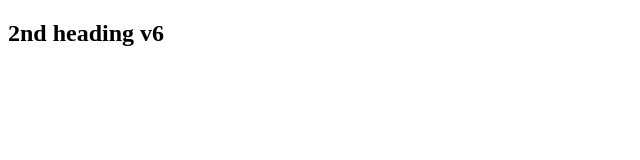
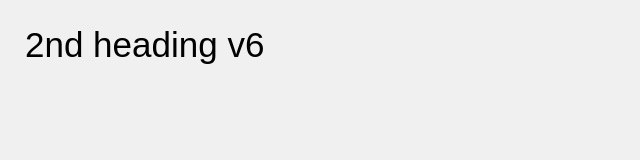
Before and after one commit to useraikl/myRepo, a plain HTML site: page index.html in a window 1280 px wide. Shown: the whole page, without its empty margins (0-640 px from the left). Drawn offline with Linux system fonts and the light colour scheme.

Commit message:
Design added

```diff
--- a/index.html
+++ b/index.html
@@ -5,6 +5,7 @@
     <meta charset="UTF-8">
     <meta http-equiv="X-UA-Compatible" content="IE=edge">
     <meta name="viewport" content="width=device-width, initial-scale=1.0">
+    <Link rel="stylesheet" href="style.css">
     <title>Document</title>
 </head>
 
--- /dev/null
+++ b/style.css
@@ -0,0 +1,20 @@
+/* Applies to the entire body of the HTML document (except where overridden by more specific
+selectors). */
+body {
+    margin: 25px;
+    background-color: rgb(240,240,240);
+    font-family: arial, sans-serif;
+    font-size: 14px;
+  }
+
+  /* Applies to all <h1>...</h1> elements. */
+  h2 {
+    font-size: 35px;
+    font-weight: normal;
+    margin-top: 5px;
+  }
+
+  /* Applies to all elements with <... class="someclass"> specified. */
+  .someclass { color: red; }
+
+  /* Applies to the element with <... id="someid"> specified. */
```
